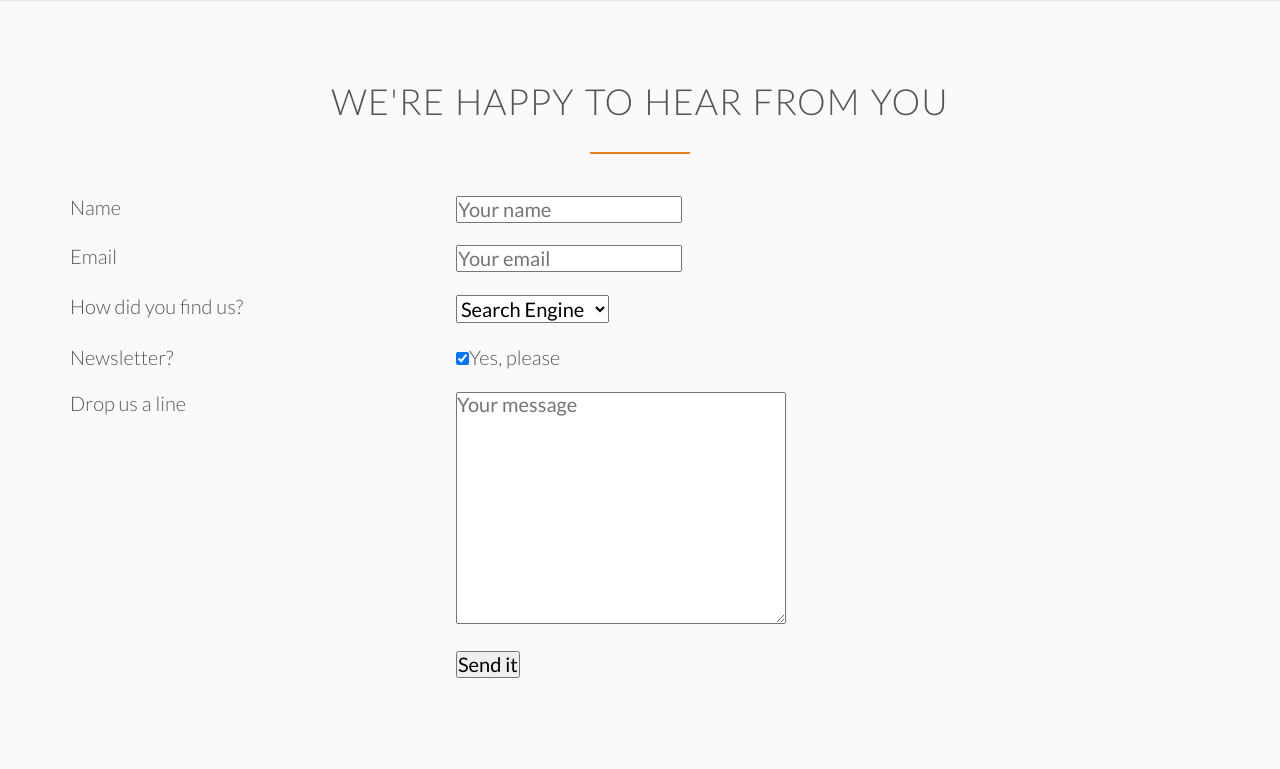
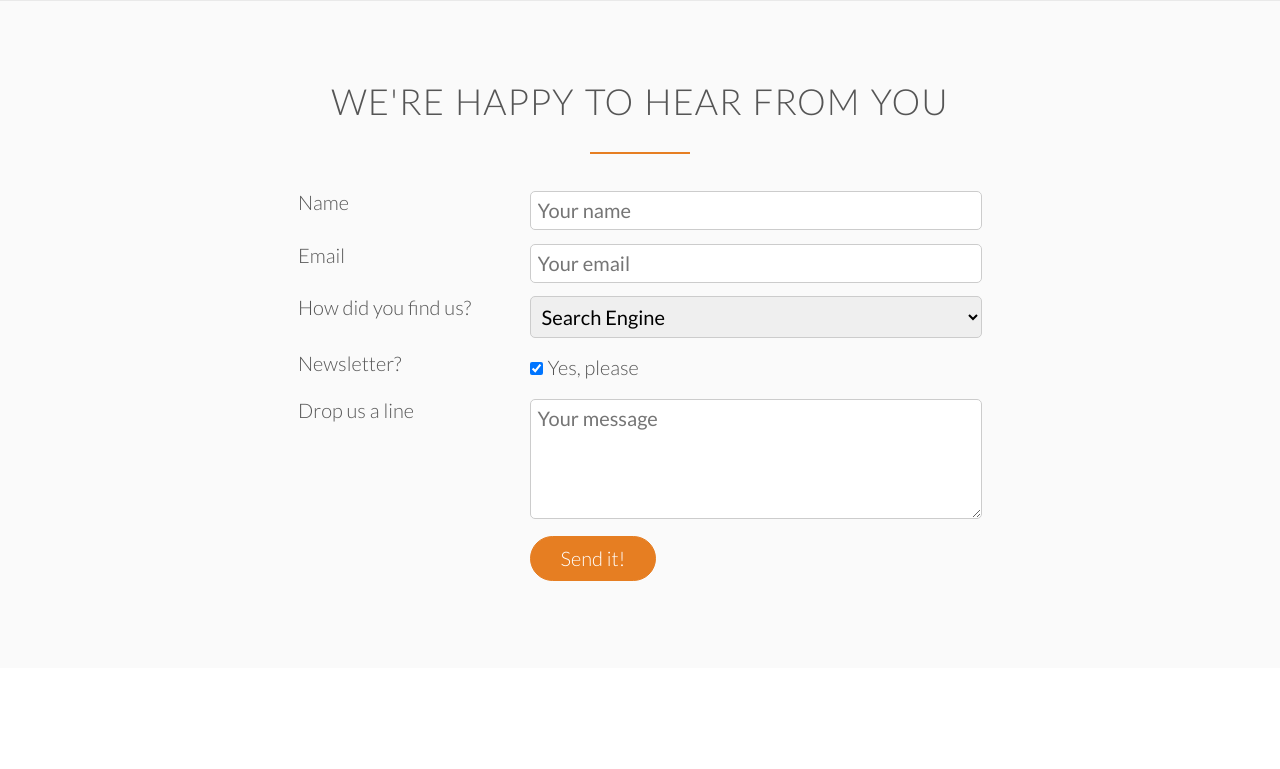
Before and after one commit to barrosdaniel/AcademicProjects-08OmniFood, a PHP site: page / in a window 1280 px wide. Shown: the part 4695-5464 px from the top of the page. After the commit the page ends 5276 px from the top, so only its background shows below. Run offline with PHP 8.4, Linux system fonts and the light colour scheme; some web fonts are replaced.

Commit message:
feature: form section styles completed

```diff
--- a/index.html
+++ b/index.html
@@ -419,7 +419,7 @@
             <label for="message">&nbsp;</label>
           </div>
           <div class="col span-2-of-3">
-            <input type="submit" value="Send it">
+            <input type="submit" value="Send it!">
           </div>
         </div>
 
--- a/resources/css/styles.css
+++ b/resources/css/styles.css
@@ -9,6 +9,7 @@
   --light-text-color: #fff;
   --highlight-color: #e67e22;
   --highlight-dark-color: #cf6d17;
+  --highlight-color-gray: #ccc;
   --image-overlay-color: rgba(0, 0, 0, 0.7);
   --box-shadow: 0.125rem 0.125rem 0.25rem rgba(85, 85, 85, 0.1);
 }
@@ -117,7 +118,8 @@ h3 {
 
 /* Buttons */
 .button:link,
-.button:visited {
+.button:visited,
+input[type=submit] {
   display: inline-block;
   border: 1px solid var(--highlight-color);
   border-radius: 25px;
@@ -128,7 +130,8 @@ h3 {
 }
 
 .button-full:link,
-.button-full:visited {
+.button-full:visited,
+input[type=submit] {
   margin-right: 15px;
   background-color: var(--highlight-color);
   color: var(--light-text-color);
@@ -140,14 +143,19 @@ h3 {
 }
 
 .button:hover,
-.button:active {
+.button:active,
+input[type=submit]:hover,
+input[type=submit]:active {
   border: 1px solid var(--highlight-dark-color);
   background-color: var(--highlight-dark-color);
 }
 
 .button-full:hover,
-.button-full:active {
+.button-full:active,
+input[type=submit]:hover,
+input[type=submit]:active {
   background-color: var(--highlight-dark-color);
+  cursor: pointer;
 }
 
 .button-ghost:hover,
@@ -469,3 +477,35 @@ blockquote cite img {
   text-align: center;
   border: 0;
 }
+
+
+
+/* ----------------------------------------*/
+/* Fomr Section */
+/* ----------------------------------------*/
+*:focus {
+  outline: none
+}
+
+.contact-form {
+  width: 60%;
+  margin: 0 auto;
+}
+
+input[type=text],
+input[type=email],
+select,
+textarea {
+  width: 100%;
+  padding: 0.35rem;
+  border-radius: 5px;
+  border: 1px solid var(--highlight-color-gray);
+}
+
+textarea {
+  height: 6rem;
+}
+
+input[type=checkbox] {
+  margin: 0.5rem 0.25rem 0.5rem 0;
+}
```
